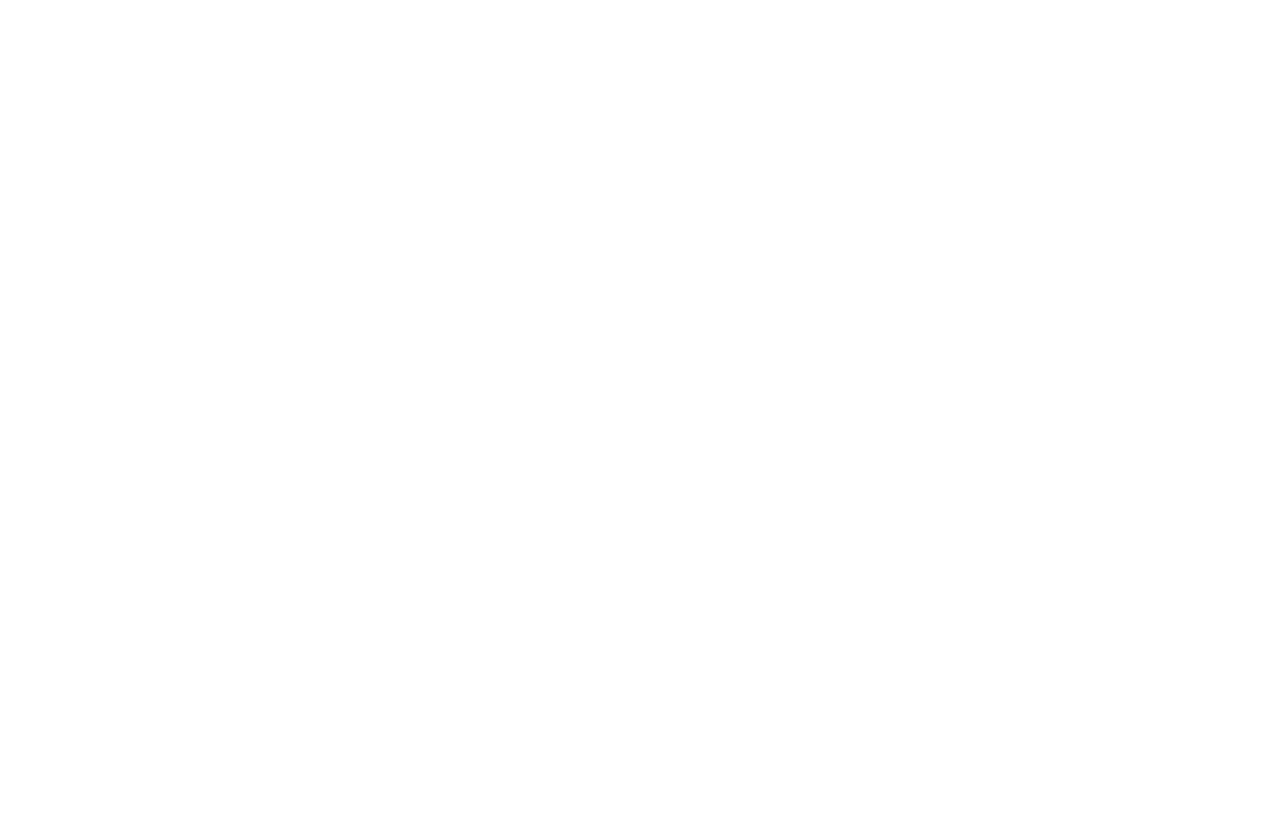
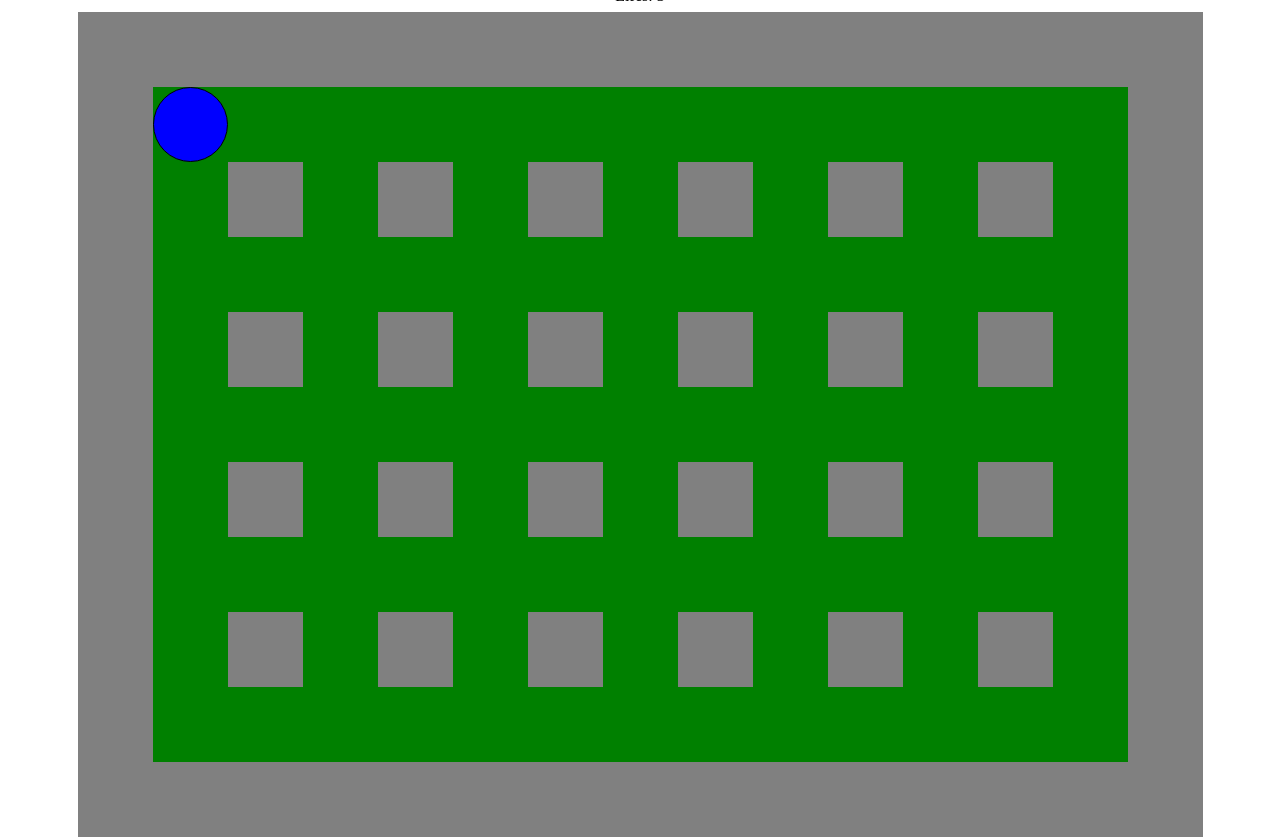
Before and after one commit to willian-froes/Minigame, a Next.js app: page /minigames/bomberman in a window 1280 px wide. Before the commit the page ends 800 px from the top, so only its background shows below. Built offline with nearby package versions, Linux system fonts and the light colour scheme.

Commit message:
feat (minigames): bomberman minigame with field and player with bomb spawn

```diff
--- /dev/null
+++ b/src/modules/minigames/bomberman/Bomberman.constants.ts
@@ -0,0 +1,17 @@
+import { Player } from './Bomberman.types'
+
+export const FIELD_ROWS: number = 11
+
+export const FIELD_COLUMNS: number = 15
+
+export const FIELD_AREA_SIZE: number = 75
+
+export const LIFES_INITIAL: number = 3
+
+export const PLAYER_INITIAL: Player = {
+  color: 'blue',
+  position: {
+    x: 1,
+    y: 1,
+  },
+}
--- /dev/null
+++ b/src/modules/minigames/bomberman/Bomberman.page.tsx
@@ -0,0 +1,152 @@
+'use client'
+
+import { useCallback, useEffect, useMemo, useState } from 'react'
+
+import { MiniGameStatus } from '@/shared/types'
+
+import * as Game from './Bomberman.styles'
+import { Block, Bomb, Field, Player } from './Bomberman.types'
+import { buildField } from './Bomberman.utils'
+import {
+  LIFES_INITIAL,
+  FIELD_COLUMNS,
+  PLAYER_INITIAL,
+} from './Bomberman.constants'
+
+export const BombermanPage = () => {
+  const [field, setField] = useState<Field>(buildField())
+  const [lifes, setLifes] = useState<number>(LIFES_INITIAL)
+  const [status, setStatus] = useState<MiniGameStatus>('playing')
+  const [player, setPlayer] = useState<Player>(PLAYER_INITIAL)
+  const [direction, setDirection] = useState<
+    'left' | 'right' | 'up' | 'down' | null
+  >(null)
+  const [bombs, setBombs] = useState<Bomb[]>([])
+
+  const _game = useMemo(
+    () =>
+      field.map((row, rowIndex) =>
+        row.map((block, columnIndex) => (
+          <Game.Area
+            key={`${rowIndex}-${columnIndex}`}
+            $solid={block?.type === 'solid'}
+          />
+        )),
+      ),
+    [field],
+  )
+
+  // Prepara o campo com blocos liberados e solidos
+  useEffect(() => {
+    setField(prev => {
+      const emptyField = prev.map(row => [...row])
+
+      emptyField[0] = emptyField[0].map(() => ({ type: 'solid' }))
+
+      emptyField[emptyField.length - 1] = emptyField[emptyField.length - 1].map(
+        () => ({ type: 'solid' }),
+      )
+
+      const newField = emptyField.map((row, rowIndex) =>
+        row.map((cell, colIndex) => {
+          if (
+            (colIndex % 2 === 0 && rowIndex % 2 === 0) ||
+            [0, FIELD_COLUMNS - 1].includes(colIndex)
+          ) {
+            return { type: 'solid' } as Block
+          }
+          return cell
+        }),
+      )
+
+      return newField
+    })
+  }, [])
+
+  // Gerencia inputs do teclado dinamicamente
+  useEffect(() => {
+    const handleKeyDown = (event: KeyboardEvent) => {
+      if (event.key === 'ArrowLeft') setDirection('left')
+      if (event.key === 'ArrowRight') setDirection('right')
+      if (event.key === 'ArrowUp') setDirection('up')
+      if (event.key === 'ArrowDown') setDirection('down')
+
+      if (event.key.toLowerCase() === 'b') {
+        setBombs(prev => {
+          const updatedBombs = prev
+          const bomb: Bomb = { position: player.position, range: 1 }
+
+          updatedBombs.push(bomb)
+
+          return updatedBombs
+        })
+      }
+    }
+
+    const handleKeyUp = (event: KeyboardEvent) => {
+      if (direction === 'left' && event.key === 'ArrowLeft') setDirection(null)
+      if (direction === 'right' && event.key === 'ArrowRight')
+        setDirection(null)
+      if (direction === 'up' && event.key === 'ArrowUp') setDirection(null)
+      if (direction === 'down' && event.key === 'ArrowDown') setDirection(null)
+    }
+
+    window.addEventListener('keydown', handleKeyDown)
+    window.addEventListener('keyup', handleKeyUp)
+
+    return () => {
+      window.removeEventListener('keydown', handleKeyDown)
+      window.removeEventListener('keyup', handleKeyUp)
+    }
+  }, [direction, player.position])
+
+  // TODO: Atualiza posição do jogador
+  useEffect(() => {
+    const interval = setInterval(() => {
+      setPlayer(prev => {
+        if (!direction) return prev
+
+        const { x, y } = prev.position
+
+        if (direction === 'left') {
+          if (field[y][x - 1]?.type === 'solid') return prev
+          return { ...prev, position: { x: x - 1, y } }
+        }
+
+        if (direction === 'right') {
+          if (field[y][x + 1]?.type === 'solid') return prev
+          return { ...prev, position: { x: x + 1, y } }
+        }
+
+        if (direction === 'up') {
+          if (field[y - 1][x]?.type === 'solid') return prev
+          return { ...prev, position: { x, y: y - 1 } }
+        }
+
+        if (direction === 'down') {
+          if (field[y + 1][x]?.type === 'solid') return prev
+          return { ...prev, position: { x, y: y + 1 } }
+        }
+
+        return prev
+      })
+    }, 150)
+
+    return () => clearInterval(interval)
+  }, [direction, field])
+
+  return (
+    <Game.Wrapper>
+      <p>Bomberman</p>
+      <p>Lifes: {lifes}</p>
+
+      <Game.Field>
+        {_game}
+        <Game.Player $color={player.color} $position={player.position} />
+        {bombs.map((bomb, index) => (
+          <Game.Bomb key={index} $position={bomb.position} />
+        ))}
+      </Game.Field>
+    </Game.Wrapper>
+  )
+}
--- /dev/null
+++ b/src/modules/minigames/bomberman/Bomberman.styles.ts
@@ -0,0 +1,67 @@
+import styled from 'styled-components'
+
+import { FIELD_AREA_SIZE, FIELD_COLUMNS } from './Bomberman.constants'
+import { PlayerColor, Position } from './Bomberman.types'
+
+export const Wrapper = styled.main`
+  display: flex;
+  flex-direction: column;
+  align-items: center;
+  justify-content: center;
+  gap: 8px;
+`
+
+export const Field = styled.div`
+  position: relative;
+  display: grid;
+  grid-template-columns: repeat(${FIELD_COLUMNS}, 1fr);
+`
+
+export const Area = styled.div<{ $solid: boolean }>`
+  width: ${FIELD_AREA_SIZE}px;
+  height: ${FIELD_AREA_SIZE}px;
+  background-color: ${({ $solid }) => ($solid ? 'gray' : 'green')};
+`
+
+export const Player = styled.div<{
+  $color: PlayerColor
+  $position: Position
+}>`
+  width: ${FIELD_AREA_SIZE}px;
+  height: ${FIELD_AREA_SIZE}px;
+  border-radius: ${FIELD_AREA_SIZE}px;
+  background-color: ${({ $color }) => $color};
+  border: 1px solid black;
+
+  position: absolute;
+  z-index: 10;
+
+  transform: translate(
+    ${({ $position }) => $position.x * FIELD_AREA_SIZE}px,
+    ${({ $position }) => $position.y * FIELD_AREA_SIZE}px
+  );
+  transition: transform 150ms linear;
+`
+
+export const Bomb = styled.div<{ $position: Position }>`
+  width: ${FIELD_AREA_SIZE}px;
+  height: ${FIELD_AREA_SIZE}px;
+  position: absolute;
+  z-index: 9;
+
+  transform: translate(
+    ${({ $position }) => $position.x * FIELD_AREA_SIZE}px,
+    ${({ $position }) => $position.y * FIELD_AREA_SIZE}px
+  );
+  transition: transform 150ms linear;
+
+  &::before {
+    content: '💣';
+    font-size: ${FIELD_AREA_SIZE * 0.7}px;
+    display: flex;
+    align-items: center;
+    justify-content: center;
+    width: 100%;
+    height: 100%;
+  }
+`
--- /dev/null
+++ b/src/modules/minigames/bomberman/Bomberman.utils.ts
@@ -0,0 +1,8 @@
+import { FIELD_COLUMNS, FIELD_ROWS } from './Bomberman.constants'
+import { Field } from './Bomberman.types'
+
+export const buildField = (): Field => {
+  return Array.from({ length: FIELD_ROWS }, () =>
+    Array.from({ length: FIELD_COLUMNS }, () => undefined),
+  )
+}
--- /dev/null
+++ b/src/modules/minigames/bomberman/index.ts
@@ -0,0 +1,4 @@
+export * from './Bomberman.page'
+export * from './Bomberman.constants'
+export * from './Bomberman.types'
+export * from './Bomberman.utils'
--- a/src/modules/minigames/tetris/Tetris.page.tsx
+++ b/src/modules/minigames/tetris/Tetris.page.tsx
@@ -1,13 +1,11 @@
 'use client'
 
 import { useCallback, useEffect, useMemo, useState } from 'react'
-import { useRouter } from 'next/navigation'
 
-import {
-  FIELD_COLUMNS,
-  FIELD_FRAME_RATE,
-  PART_INITIAL,
-} from './Tetris.constants'
+import { MiniGameStatus } from '@/shared/types'
+import { Button } from '@/shared/components'
+
+import { FIELD_FRAME_RATE, PART_INITIAL } from './Tetris.constants'
 import * as Game from './Tetris.styles'
 import { Field, Part } from './Tetris.types'
 import {
@@ -19,12 +17,8 @@
   randomizeColor,
   randomizeShape,
 } from './Tetris.utils'
-import { MiniGameStatus } from '@/shared/types'
-import { Button } from '@/shared/components'
 
 export const TetrisPage = () => {
-  const { refresh } = useRouter()
-
   const [field, setField] = useState<Field>(buildField())
   const [part, setPart] = useState<Part>(PART_INITIAL)
   const [score, setScore] = useState<number>(0)
@@ -115,9 +109,7 @@
     <Game.Wrapper>
       <p>Tetris</p>
       <p>Score: {score}</p>
-      <Game.Container>
-        <Game.Field>{_game}</Game.Field>
-      </Game.Container>
+      <Game.Field>{_game}</Game.Field>
     </Game.Wrapper>
   )
 }
--- a/src/modules/minigames/tetris/Tetris.styles.ts
+++ b/src/modules/minigames/tetris/Tetris.styles.ts
@@ -9,14 +9,6 @@
   align-items: center;
   justify-content: center;
   gap: 8px;
-`
-
-export const Container = styled.div`
-  position: relative;
-  display: flex;
-  flex-direction: column;
-  align-items: center;
-  justify-content: center;
 `
 
 export const Field = styled.div`
--- a/src/shared/constants/minigames.constants.ts
+++ b/src/shared/constants/minigames.constants.ts
@@ -1,4 +1,6 @@
 import { TetrisPage } from '@/modules/minigames/tetris'
+import { BombermanPage } from '@/modules/minigames/bomberman'
+
 import { MiniGame, MiniGameBySlug } from '../types'
 
 export const MINIGAMES: MiniGame[] = [
@@ -13,8 +15,8 @@
     id: 2,
     name: 'Bomberman',
     url: '/minigames/bomberman',
-    disabled: true,
-    board: () => null,
+    disabled: false,
+    board: BombermanPage,
   },
 ]
 
```
Also changed, not shown: src/modules/minigames/bomberman/Bomberman.types.ts (added, +29 -0 lines), 1 other file (tests, documents, lock files or other folders).
